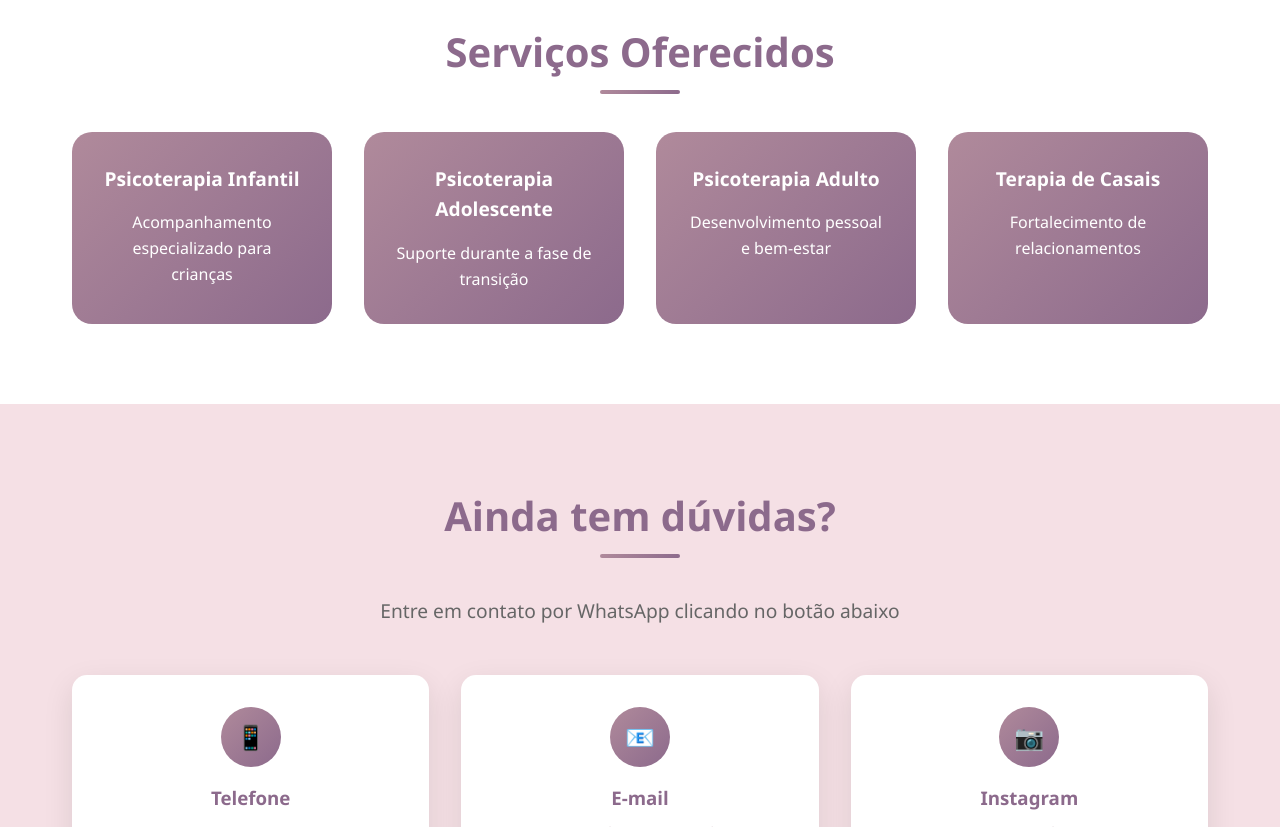
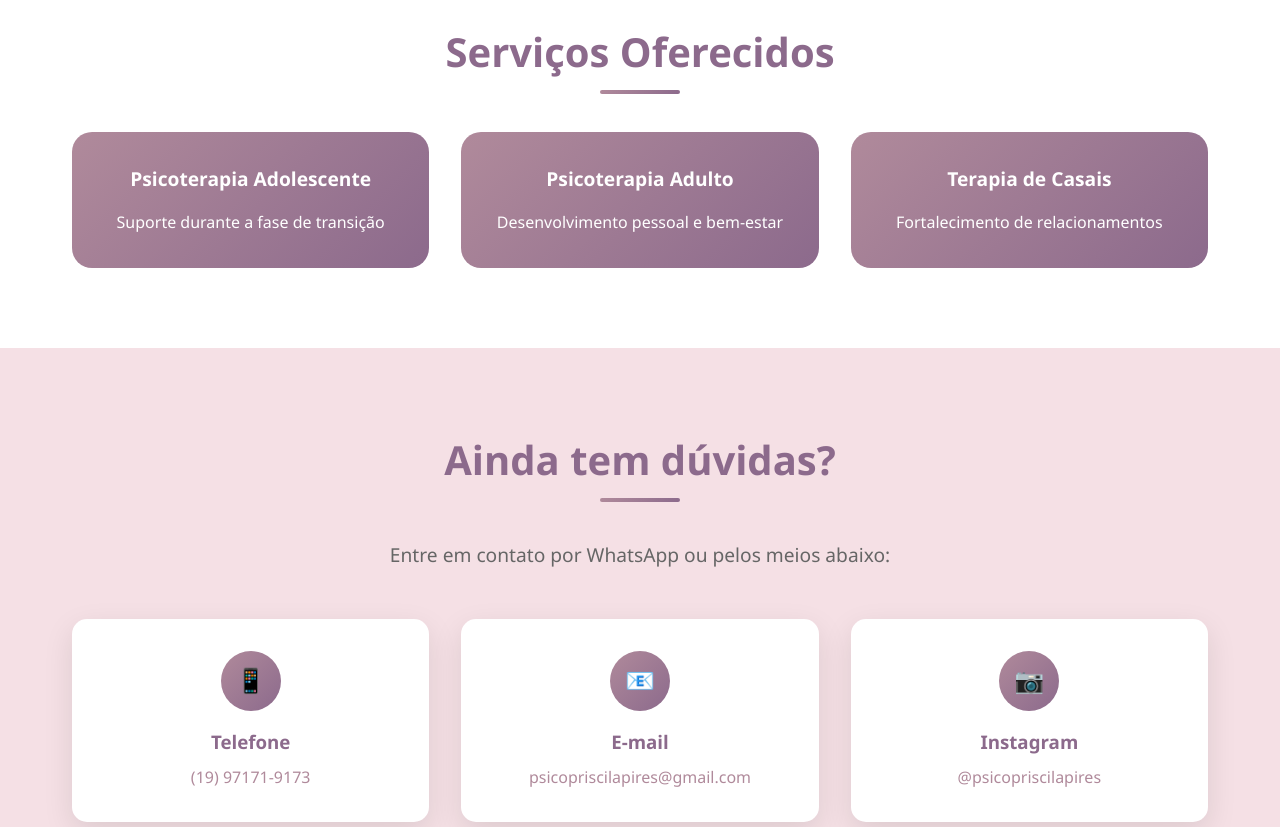
Before and after one commit to edjapps/PsicoPriscilaPires, a plain HTML site: page index.html in a window 1280 px wide. Shown: the part 1460-2287 px from the top of the page. Drawn offline with Linux system fonts and the light colour scheme.

Commit message:
Removed Infantil

```diff
--- a/index.html
+++ b/index.html
@@ -485,7 +485,7 @@
                 <div class="hero-content">
                     <h1>Questione e reflita questões importantes da sua vida com acompanhamento profissional</h1>
                     <p class="subtitle">Consulte online de onde você estiver</p>
-                    <p class="description">Psicoterapia infantil, adolescente, adulto e terapia de casais com atendimento online e presencial.</p>
+                    <p class="description">Psicoterapia adolescente, adulto e terapia de casais com atendimento online e presencial.</p>
                     <a href="https://wa.me/5519971719173?text=Olá! Gostaria de agendar uma consulta." class="btn btn-primary">
                         📱 ENTRAR EM CONTATO
                     </a>
@@ -534,10 +534,6 @@
             <h2 class="section-title fade-in">Serviços Oferecidos</h2>
             <div class="services-grid">
                 <div class="service-card fade-in">
-                    <h3>Psicoterapia Infantil</h3>
-                    <p>Acompanhamento especializado para crianças</p>
-                </div>
-                <div class="service-card fade-in">
                     <h3>Psicoterapia Adolescente</h3>
                     <p>Suporte durante a fase de transição</p>
                 </div>
@@ -558,7 +554,7 @@
         <div class="container">
             <h2 class="section-title fade-in">Ainda tem dúvidas?</h2>
             <p class="fade-in" style="font-size: 1.2rem; color: var(--text-light); margin-bottom: 2rem;">
-                Entre em contato por WhatsApp clicando no botão abaixo
+                Entre em contato por WhatsApp ou pelos meios abaixo:
             </p>
 
             <div class="contact-info">
```
